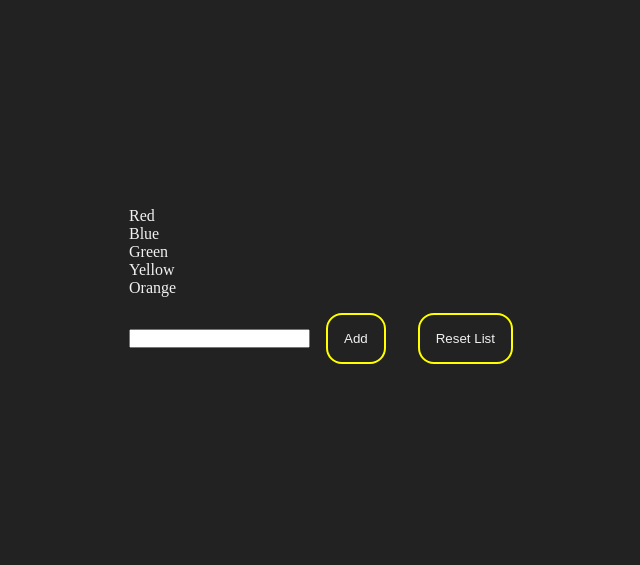
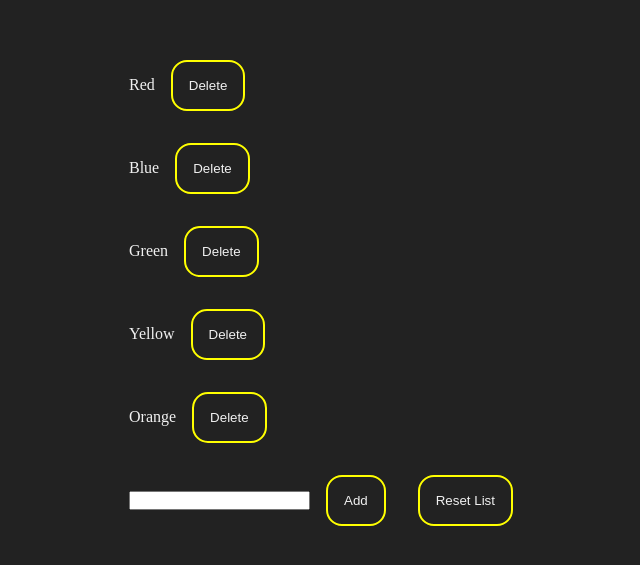
Before and after one commit to hsrvms/develhope-exercises, a React (Vite) app in the folder React/: page / in a window 1280 px wide. Shown: the part 107-672 px from the top of the page, without its empty margins (311-951 px from the left). Built offline with nearby package versions, Linux system fonts and the light colour scheme.

Commit message:
59-lists and state

```diff
--- a/React/src/App.jsx
+++ b/React/src/App.jsx
@@ -1,9 +1,7 @@
 import { useState } from "react";
-import TodoList from './components/TodoList'
+import TodoList from "./components/TodoList";
 
 import "./App.css";
-
-
 
 const App = () => {
 	const [items, setItems] = useState([
@@ -13,14 +11,15 @@ const App = () => {
 		"Yellow",
 		"Orange",
 	]);
-	const [inputValue, setInputValue] = useState('');
+	const [inputValue, setInputValue] = useState("");
 
 	function handleSubmit(event) {
-		event.preventDefault()
+		event.preventDefault();
+		if (!inputValue) return;
 		setItems((prevItems) => {
-			return [...prevItems, inputValue]
+			return [...prevItems, inputValue];
 		});
-		setInputValue('')
+		setInputValue("");
 	}
 
 	function handleChange(event) {
@@ -29,13 +28,28 @@ const App = () => {
 	}
 
 	function handleReset() {
-		setInputValue('')
+		setInputValue("");
 		setItems([]);
+	}
+
+	function handleDelete(e) {
+		const element = e.target.dataset.color;
+		setItems(prevItems => {
+			const newItems = prevItems.filter(item => item !== element);
+			return newItems;
+		})
 	}
 
 	return (
 		<div id="app">
-			<TodoList items={items} handleSubmit={handleSubmit} handleReset={handleReset} inputValue={inputValue} handleChange={handleChange}/>
+			<TodoList
+				items={items}
+				handleSubmit={handleSubmit}
+				handleReset={handleReset}
+				inputValue={inputValue}
+				handleChange={handleChange}
+				handleDelete={handleDelete}
+			/>
 		</div>
 	);
 };
--- a/React/src/components/TodoList.jsx
+++ b/React/src/components/TodoList.jsx
@@ -1,8 +1,13 @@
-const TodoList = ({items, inputValue, handleChange, handleReset, handleSubmit}) => {
+const TodoList = ({items, inputValue, handleChange, handleReset, handleSubmit, handleDelete}) => {
 	return (
 		<div>
 			<ul>
-				{items.map((item) => <li key={item}>{item}</li>)}
+				{items.length > 0 && items.map((item) => (
+          <li key={item}>
+            {item}
+            <button onClick={handleDelete} data-color={item}>Delete</button>
+          </li>
+        ))}
 			</ul>
 			<form onSubmit={handleSubmit}>
 				<input type="text" value={inputValue} onChange={handleChange}/>
```
